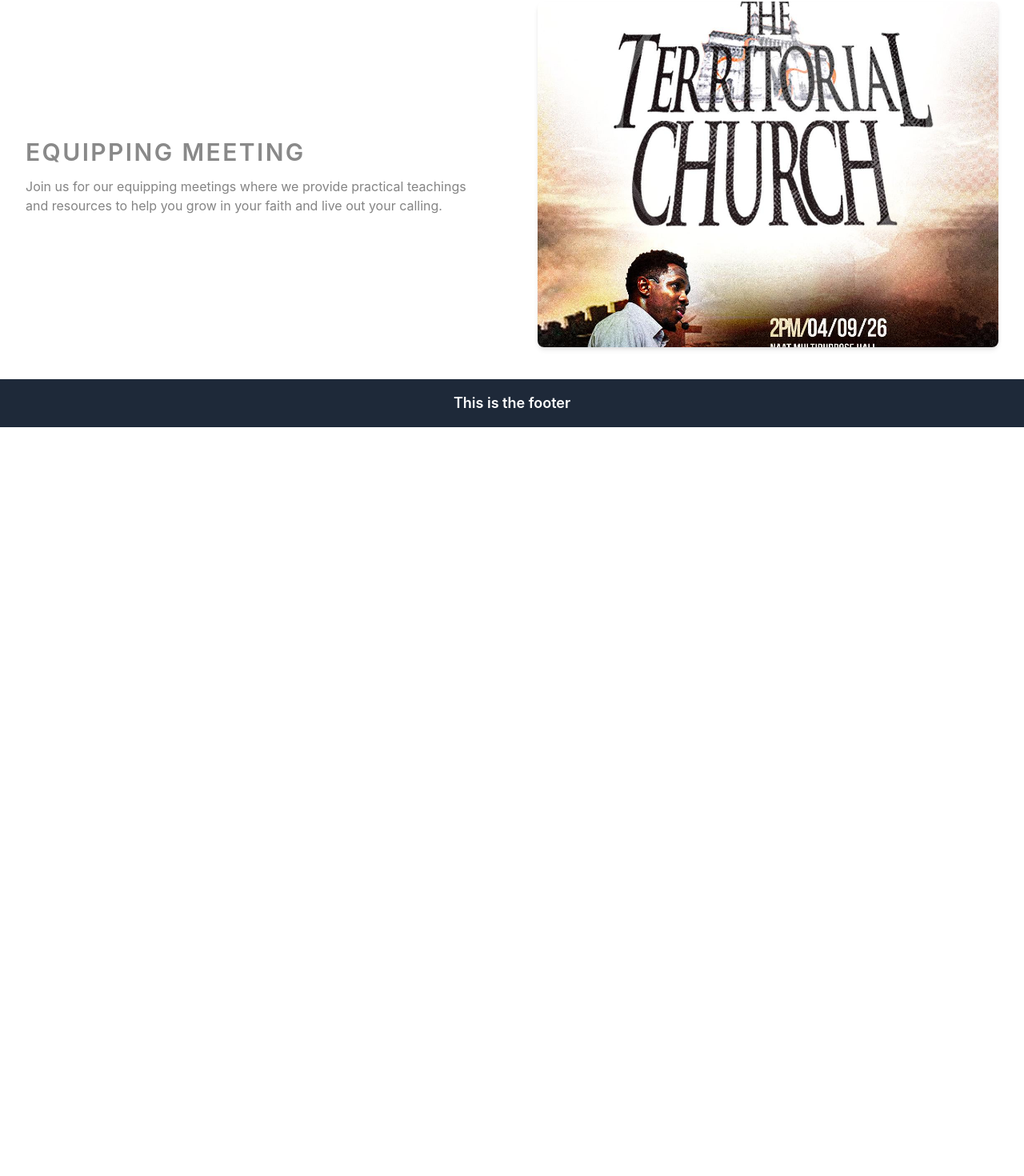
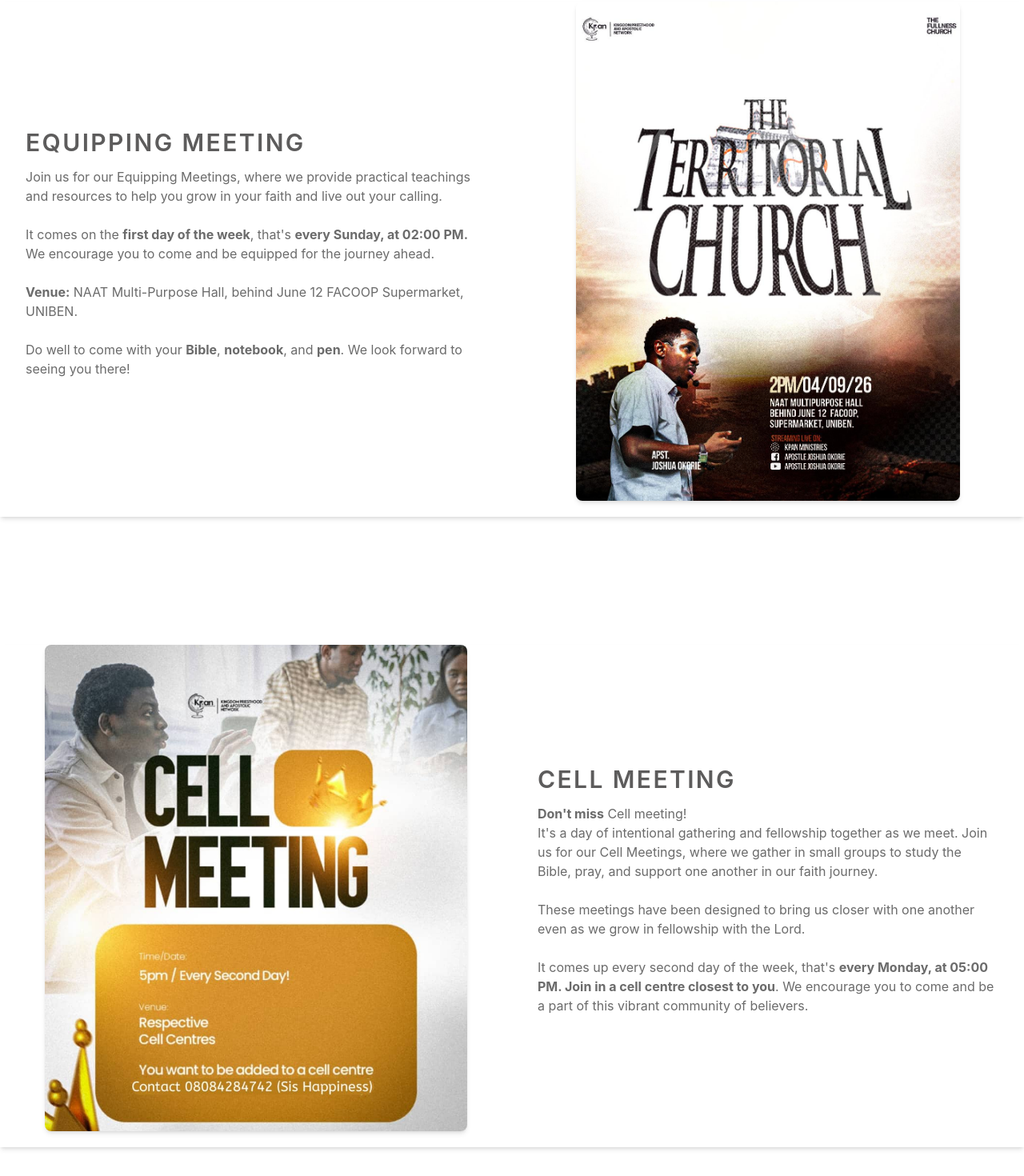
Before and after one commit to ShescoWebdev/KPAN_Ministries, a React (Vite) app in the folder frontend/: page / in a window 1280 px wide. Shown: the part 1266-2736 px from the top of the page at 80% size. Before the commit the page ends 1800 px from the top, so only its background shows below. Built offline with nearby package versions, Linux system fonts and the light colour scheme; a web font is replaced by a local one.

Commit message:
Refactor code structure for improved readability and maintainability

```diff
--- a/frontend/src/pages/Home.jsx
+++ b/frontend/src/pages/Home.jsx
@@ -145,15 +145,23 @@ function Home() {
       </section>
 
 
-      <section className="mt-8 md:mt-16 mx-auto w-full max-w-7xl px-4 sm:px-6 lg:px-8 flex flex-col md:flex-row gap-20 md:gap-8 lg:gap-16 items-center mb-10">
+      <section className="mt-8 md:mt-16 mx-auto w-full max-w-7xl px-4 sm:px-6 lg:px-8 flex flex-col md:flex-row gap-20 md:gap-8 lg:gap-16 items-center mb-10 shadow-md pb-5">
   {/* Text comes first in the code, so it always sits above the image on mobile */}
   <div className="w-full min-w-0 md:flex-1">
-    <h2 className="home-h2 text-sm md:text-base font-bold text-[#898989] text-center md:text-start ">
+    <h2 className="home-h2 text-sm md:text-base font-bold text-[#5d5c5c] text-center md:text-start ">
       Equipping Meeting
     </h2>
 
-    <p className="home-p mt-2 text-sm md:text-base text-[#848484] text-center md:text-start">
-      Join us for our equipping meetings where we provide practical teachings and resources to help you grow in your faith and live out your calling.
+    <p className="home-p mt-2 text-sm md:text-base text-[#6b6b6b] text-center md:text-start">
+      Join us for our Equipping Meetings, where we provide practical teachings and resources to help you grow in your faith and live out your calling.
+        <br /><br />
+      It comes on the <b>first day of the week</b>, that's <b>every Sunday, at 02:00 PM.</b> We encourage you to come and be equipped for the journey ahead.
+
+      <br /><br />
+      <b>Venue:</b> NAAT Multi-Purpose Hall, behind June 12 FACOOP Supermarket, UNIBEN.
+
+      <br /><br />
+      Do well to come with your <b>Bible</b>, <b>notebook</b>, and <b>pen</b>. We look forward to seeing you there!
     </p>
   </div>
 
@@ -161,19 +169,60 @@ function Home() {
     <img
       className="
       mx-auto
-      w-full
-      max-w-md
-      md:max-w-none
-      aspect-[4/3]
+      w-[20rem]
+      h-[25rem]
+      sm:w-[25rem]
+      sm:h-[30rem]
+      md:w-[30rem]
+      md:h-[39rem]
       object-cover
       rounded-lg
-      shadow-md"
+      shadow-md
+      "
       src="/Equipping Meeting.jpeg"
       alt="Equipping Meeting"
       loading="lazy"
     />
   </div>
 </section>
+
+ <section className="mt-20 md:mt-40 mx-auto w-full max-w-7xl px-4 sm:px-6 lg:px-8 flex flex-col md:flex-row gap-20 md:gap-8 lg:gap-16 items-center mb-10 shadow-md pb-5">
+      <div className="w-full min-w-0 md:flex-1 order-2 md:order-1">
+        <img
+        className="
+        mx-auto
+        w-[20rem]
+        h-[25rem]
+        sm:w-[25rem]
+        sm:h-[30rem]
+        md:w-[33rem]
+        md:h-[38rem]
+        object-cover
+        rounded-lg
+        shadow-md
+        "
+        src="/Cell Meeting.jpeg"
+        alt="Cell Meeting" />
+      </div>
+
+      <div className="w-full min-w-0 md:flex-1 order-1 md:order-2">
+        <h2 className="home-h2 text-sm md:text-base font-bold text-[#5d5c5c] text-center md:text-start">
+          Cell Meeting
+        </h2>
+        <p className="home-p mt-2 text-sm md:text-base text-[#6b6b6b] text-center md:text-start">
+          <b>Don't miss</b> Cell meeting! <br />
+          It's a day of intentional gathering and fellowship together as we meet.
+          Join us for our Cell Meetings, where we gather in small groups to study the Bible, pray, and support one another in our faith journey.
+
+          <br /><br />
+          These meetings have been designed to bring us closer with one another even as we grow in fellowship with the Lord.
+          <br /><br />
+
+           It comes up every second day of the week, that's <b>every Monday, at 05:00 PM. </b>
+           <b>Join in a cell centre closest to you</b>. We encourage you to come and be a part of this vibrant community of believers.
+        </p>
+      </div>
+ </section>
     </div>
   )
 }
```
Also changed, not shown: frontend/public/Cell Meeting.jpeg (added).
